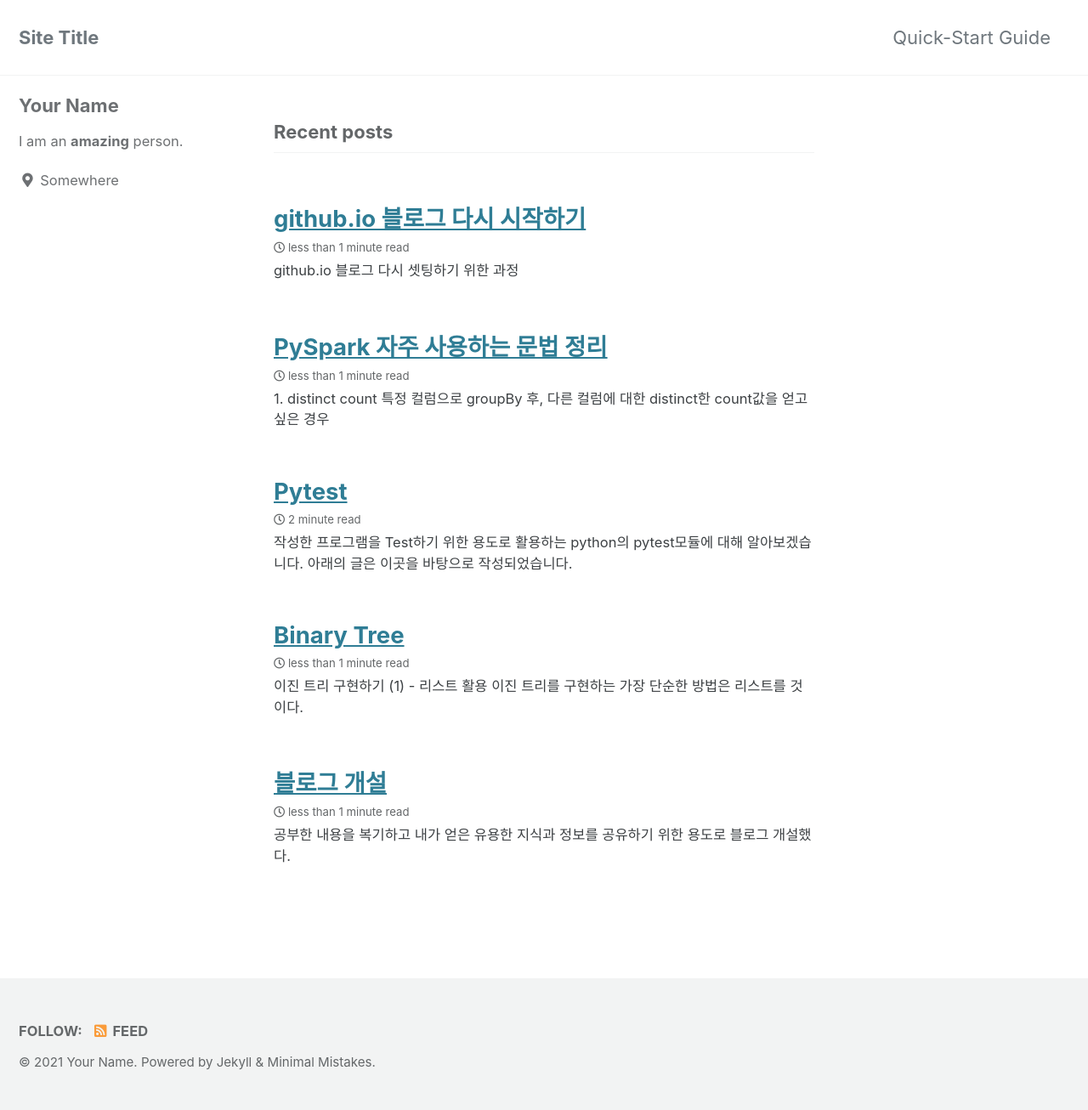
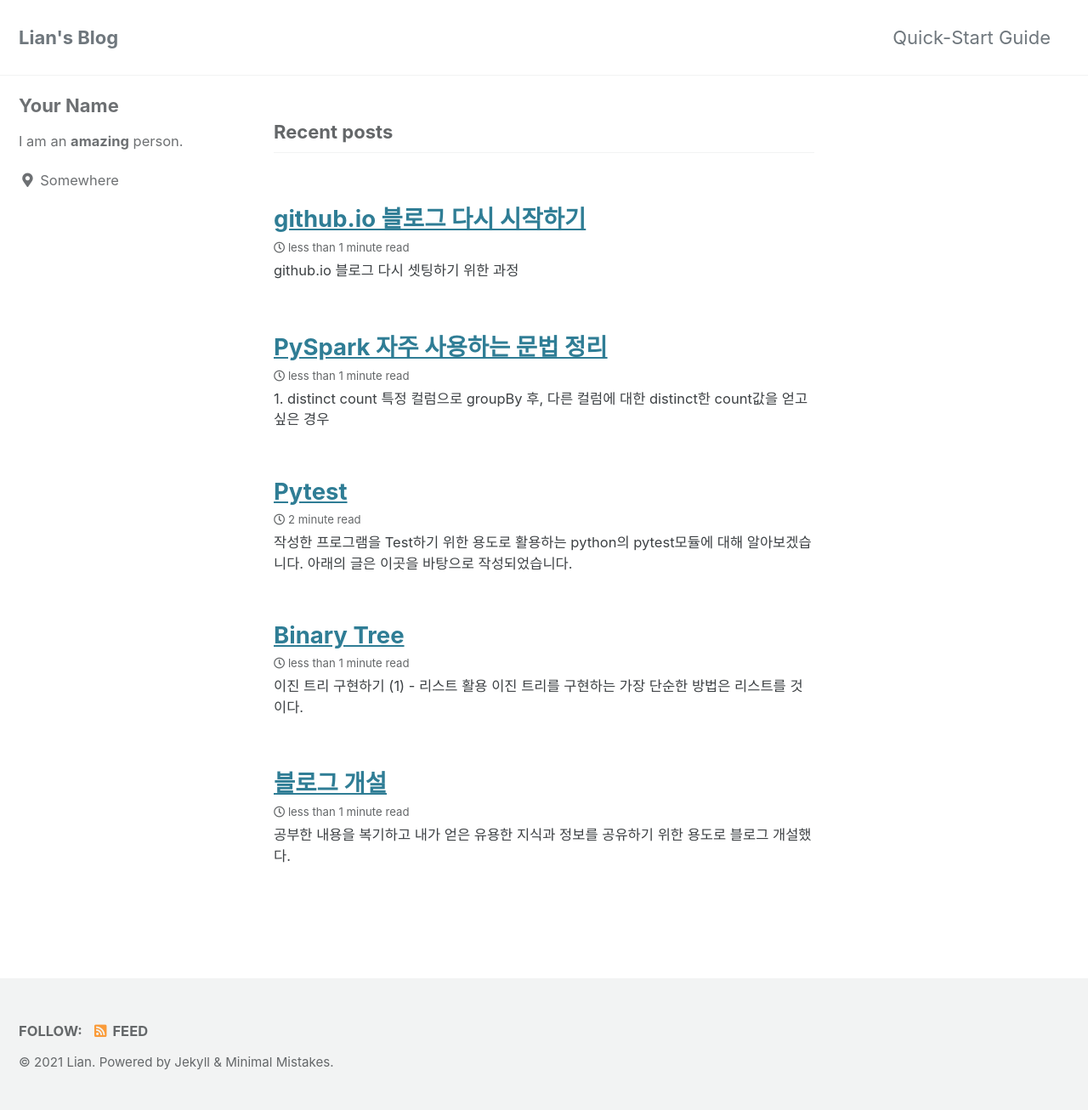
Before and after one commit to hwyum/hwyum.github.io, a Jekyll site: the page built from index.html, in a window 1280 px wide. Shown: the whole page at 85% size. Built offline with Jekyll 4.4.1, drawn with Linux system fonts in a browser that asks for light colours; cached includes are drawn as plain includes; the list of posts is cut into pages by our own code.

Commit message:
config modified

```diff
--- a/_config.yml
+++ b/_config.yml
@@ -16,12 +16,12 @@ minimal_mistakes_skin    : "default" # "air", "aqua", "contrast", "dark", "dirt"
 
 # Site Settings
 locale                   : "en-US"
-title                    : "Site Title"
+title                    : "Lian's Blog"
 title_separator          : "-"
 subtitle                 : # site tagline that appears below site title in masthead
-name                     : "Your Name"
-description              : "An amazing website."
-url                      : # the base hostname & protocol for your site e.g. "https://mmistakes.github.io"
+name                     : "Lian"
+description              : "continuous working and learning MOM"
+url                      : "hwyum.github.io"
 baseurl                  : # the subpath of your site, e.g. "/blog"
 repository               : # GitHub username/repo-name e.g. "mmistakes/minimal-mistakes"
 teaser                   : # path of fallback teaser image, e.g. "/assets/images/500x300.png"
```
Also changed, not shown: _posts/2021-12-31-github블로그 다시 셋팅.md (+6 -0 lines).
